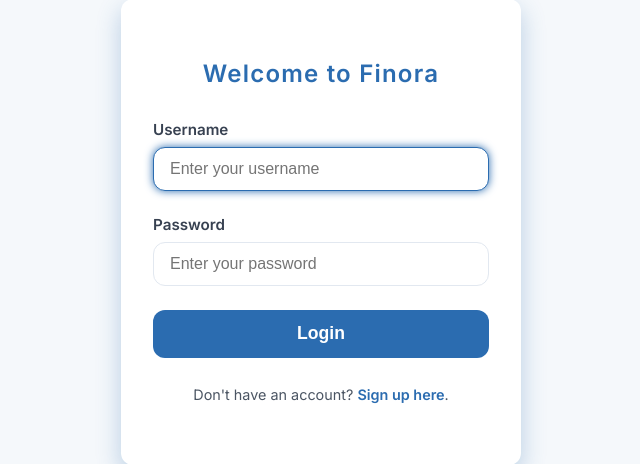
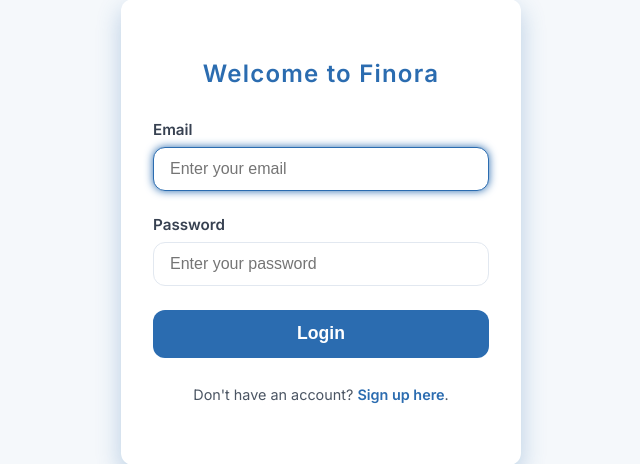
Before and after one commit to Aumulus/neighborhood, a Flask app: page /login in a window 1280 px wide. Shown: the part 168-632 px from the top of the page, without its empty margins (319-959 px from the left). Run offline with Flask 3, Linux system fonts and the light colour scheme.

Commit message:
Add welcome page and update app.py routes

```diff
--- a/finance-tracker/app.py
+++ b/finance-tracker/app.py
@@ -1,41 +1,73 @@
 from flask import Flask, render_template, request, redirect, url_for, session
+from flask_mail import Mail, Message
 import os
 
 app = Flask(__name__)
-app.secret_key = 'your_secret_key_here'  # Change this to a secure secret key!
+app.secret_key = 'your_secret_key_here'  # Replace with a secure secret key
 
-# Dummy user database
+# Email configuration — replace with your Gmail & app password
+app.config['MAIL_SERVER'] = 'smtp.gmail.com'
+app.config['MAIL_PORT'] = 587
+app.config['MAIL_USE_TLS'] = True
+app.config['MAIL_USERNAME'] = 'your_email@gmail.com'         # your Gmail address
+app.config['MAIL_PASSWORD'] = 'your_app_password'            # your Gmail App Password
+
+mail = Mail(app)
+
+# Users dictionary: email keys, store username & password
 users = {
-    'admin': 'admin'
+    'admin@example.com': {
+        'username': 'admin',
+        'password': 'admin'
+    }
 }
 
+# New clean welcome landing page
 @app.route('/')
 def home():
-    return redirect(url_for('login'))
+    return render_template('welcome.html')
 
 @app.route('/login', methods=['GET', 'POST'])
 def login():
     if request.method == 'POST':
-        username = request.form.get('username')
+        email = request.form.get('email')
         password = request.form.get('password')
 
-        if username in users and users[username] == password:
-            session['username'] = username
+        user = users.get(email)
+        if user and user['password'] == password:
+            session['username'] = user['username']
             return redirect(url_for('dashboard'))
         else:
-            return "Invalid credentials. Please go back and try again."
+            return "Invalid email or password. Please go back and try again."
     return render_template('login.html')
 
 @app.route('/signup', methods=['GET', 'POST'])
 def signup():
     if request.method == 'POST':
         username = request.form.get('username')
+        email = request.form.get('email')
         password = request.form.get('password')
 
-        if username in users:
-            return "Username already exists. Please choose another."
+        if email in users:
+            return "Email already registered. Please log in instead."
         else:
-            users[username] = password
+            users[email] = {
+                'username': username,
+                'password': password
+            }
+
+            # Send welcome email
+            try:
+                msg = Message(
+                    subject='Welcome to Finora!',
+                    recipients=[email],
+                    body=f"Hi {username},\n\nThanks for signing up for Finora!\n\nYour login email: {email}"
+                )
+                mail.send(msg)
+                print(f"Sent welcome email to {email}")
+            except Exception as e:
+                print(f"Failed to send email: {e}")
+
             return redirect(url_for('login'))
     return render_template('signup.html')
 
@@ -44,7 +76,7 @@ def dashboard():
     username = session.get('username')
     if not username:
         return redirect(url_for('login'))
-    return f"<h1>Welcome to Finora, {username}!</h1>"
+    return render_template('dashboard.html', username=username)
 
 @app.route('/logout')
 def logout():
@@ -52,5 +84,5 @@ def logout():
     return redirect(url_for('login'))
 
 if __name__ == '__main__':
-    port = int(os.environ.get('PORT', 81))  # Use Render's assigned port or default to 81
+    port = int(os.environ.get('PORT', 5000))
     app.run(host='0.0.0.0', port=port)
--- a/finance-tracker/templates/login.html
+++ b/finance-tracker/templates/login.html
@@ -65,7 +65,7 @@
       margin-bottom: 0.5rem;
       font-weight: 600;
       font-size: 0.95rem;
-      color: #374151; /* Slightly darker text */
+      color: #374151;
       user-select: none;
     }
 
@@ -130,15 +130,15 @@
   <div class="container" role="main" aria-label="Login form">
     <h2>Welcome to Finora</h2>
     <form action="/login" method="post" autocomplete="off" novalidate>
-      <label for="username">Username</label>
+      <label for="email">Email</label>
       <input
-        type="text"
-        id="username"
-        name="username"
-        placeholder="Enter your username"
+        type="email"
+        id="email"
+        name="email"
+        placeholder="Enter your email"
         required
         aria-required="true"
-        autocomplete="username"
+        autocomplete="email"
         autofocus
       />
 
--- a/finance-tracker/templates/signup.html
+++ b/finance-tracker/templates/signup.html
@@ -94,6 +94,9 @@
       <label for="username">Username</label>
       <input type="text" id="username" name="username" placeholder="Choose a username" required />
 
+      <label for="email">Email</label>
+      <input type="email" id="email" name="email" placeholder="Enter your email" required />
+
       <label for="password">Password</label>
       <input type="password" id="password" name="password" placeholder="Choose a strong password" required />
 
```
